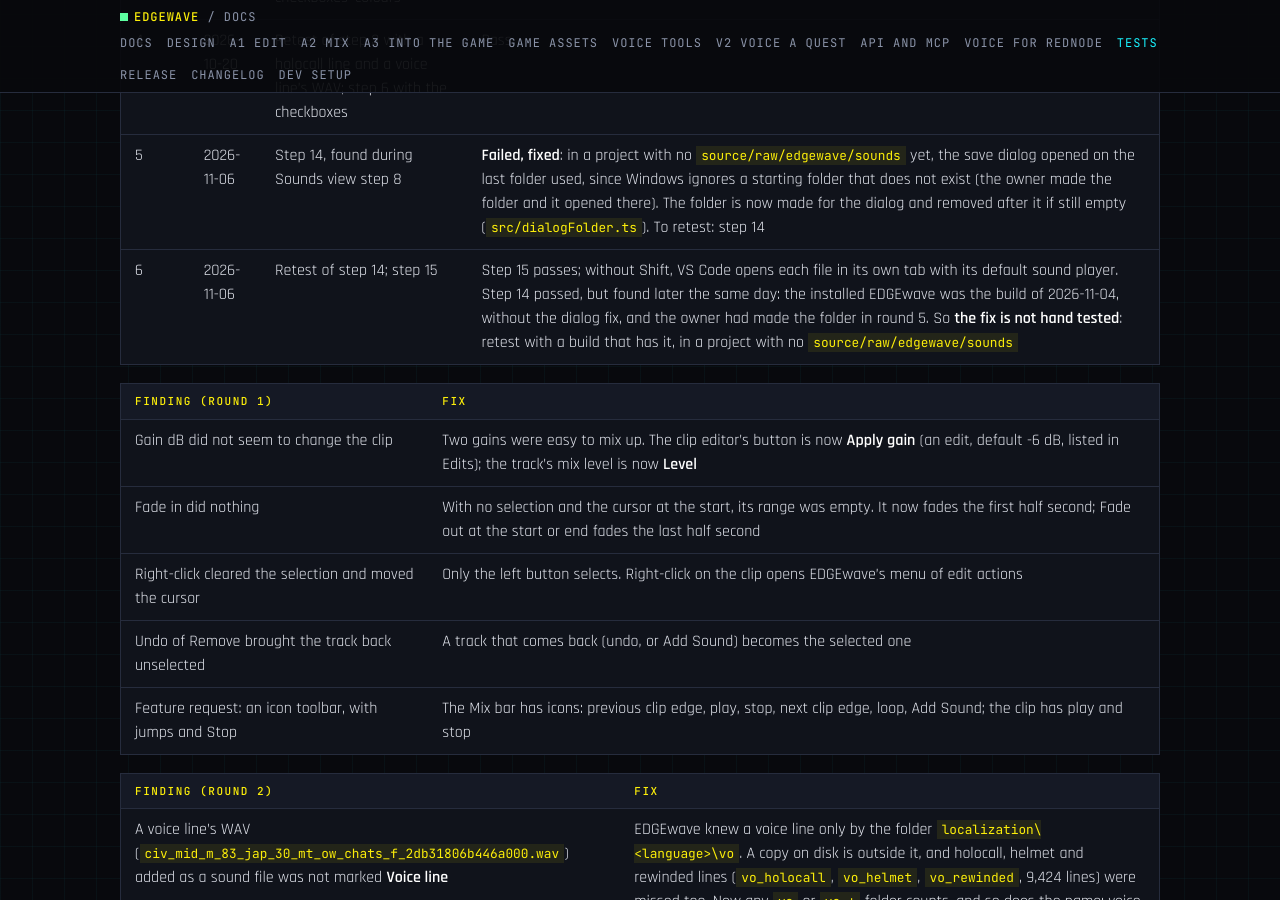
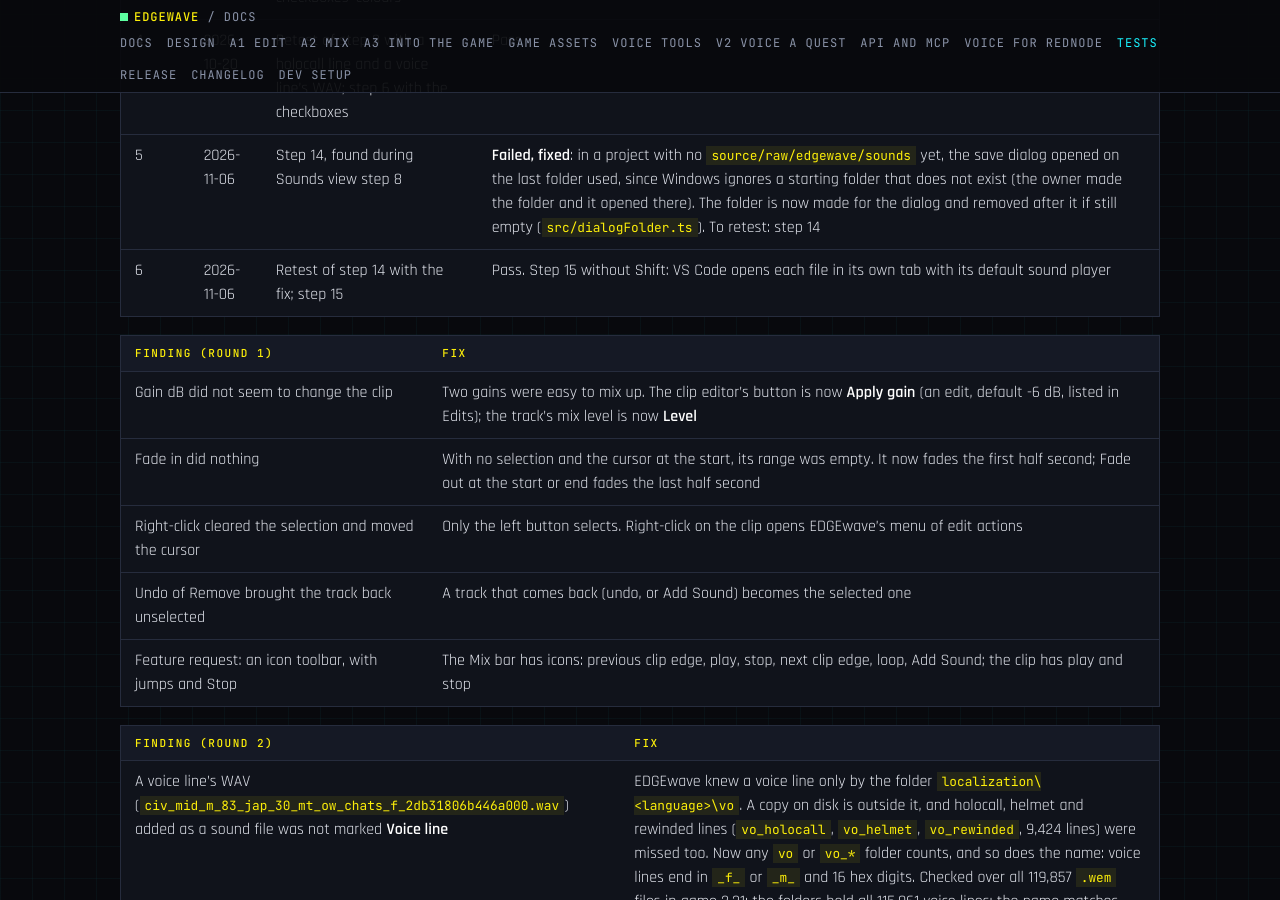
Before and after one commit to Edgemodders/EDGEwave, a Jekyll site: the page built from docs/testing.md, in a window 1280 px wide and 900 px high, scrolled down 10994 px. Built offline with Jekyll 4.4.1, drawn with Linux system fonts in a browser that asks for light colours; our own code applies the rules of GitHub Pages for plain Markdown files; some of the changed text lies outside the part shown.

Commit message:
Testing: the owner tests in the F5 host, so the save dialog fix was tested after all
Co-Authored-By: Claude Opus 5.5 <noreply@anthropic.com>

```diff
--- a/docs/testing.md
+++ b/docs/testing.md
@@ -16,7 +16,7 @@ Last updated 2026-10-24.
 | [Spike: decoding and encoding in the webview](#spike-decoding-and-encoding-in-vs-codes-webview) | By script, with game sounds | A1 | 2026-10-15 | Done |
 | [Spike: WAV to `.wem` with Wwise](#spike-wav-to-wem-with-wwise) | By script, with Wwise 2023.1.14 | V2 | 2026-10-23 | Done; in the game not yet |
 | [A1 Edit hand test](#a1-edit) | By hand, F5 | A1 | 2026-10-16 | Pass, after four rounds |
-| [A2 Mix hand test](#a2-mix) | By hand, F5 | A2 | 2026-11-06 | Pass, after six rounds, with steps 14 and 15; the save dialog fix to retest |
+| [A2 Mix hand test](#a2-mix) | By hand, F5 | A2 | 2026-11-06 | Pass, after six rounds, with steps 14 and 15 |
 | [A3 Into the game hand test](#a3-into-the-game) | By hand, F5 and in the game | A3 | 2026-11-06 | Pass, after four rounds, with steps 9, 12 and step 11's first part; step 10 and step 11 in the game to test |
 | [V1 Voice tools hand test](#v1-voice-tools) | By hand, with an ElevenLabs key (spends credits) | V1 | 2026-11-06 | Pass, after two rounds, with step 11 |
 | [Game Assets hand test](#game-assets) | By hand, F5, with the game | Game Assets | 2026-11-06 | Pass, first round |
@@ -198,7 +198,7 @@ What is built: [A2 Mix](a2-mix.html). **Passed 2026-10-20**, after four rounds.
 | 3 | 2026-10-20 | 12 (the splitter) and 13 (moving lanes), new at the owner's request; the checkboxes' colours | Pass: "It all works great". Found in the round and fixed: the checkboxes were the browser's white box (now the theme's), and a lane moved by a grip, now by dragging the lane itself |
 | 4 | 2026-10-20 | Retest of step 3 with a holocall line and a voice line's WAV; step 6 with the checkboxes | Pass |
 | 5 | 2026-11-06 | Step 14, found during Sounds view step 8 | **Failed, fixed**: in a project with no `source/raw/edgewave/sounds` yet, the save dialog opened on the last folder used, since Windows ignores a starting folder that does not exist (the owner made the folder and it opened there). The folder is now made for the dialog and removed after it if still empty (`src/dialogFolder.ts`). To retest: step 14 |
-| 6 | 2026-11-06 | Retest of step 14; step 15 | Step 15 passes; without Shift, VS Code opens each file in its own tab with its default sound player. Step 14 passed, but found later the same day: the installed EDGEwave was the build of 2026-11-04, without the dialog fix, and the owner had made the folder in round 5. So **the fix is not hand tested**: retest with a build that has it, in a project with no `source/raw/edgewave/sounds` |
+| 6 | 2026-11-06 | Retest of step 14 with the fix; step 15 | Pass. Step 15 without Shift: VS Code opens each file in its own tab with its default sound player |
 
 | Finding (round 1) | Fix |
 |---|---|
@@ -345,7 +345,7 @@ What is built: [V2 Voice a quest](voice-lines.html) and [API and MCP](api.html).
 
 | Round | Date | What | Result |
 |---|---|---|---|
-| 1 | 2026-11-06 | Steps 1 to 9, 11 and 12, on the installed build of 2026-11-04 | All pass. Steps 1 to 3 with a scene where only V speaks (so no other speaker's voice). Step 11's finding, fixed: an open panel did not show an assistant's new takes until it was closed and opened again, since `voice_lines` runs in the MCP server's process; the panel now watches `voice.json`, and a row flashes when its take changes. To retest. Step 4 passes: `eleven_v3` follows the tags; `eleven_multilingual_v2` speaks plainly, the tags not read out. Finding, fixed: **Regenerate** showed nothing in the panel while it worked or when it finished (only Output › EDGEwave did), since the panel heard of a line only after it was voiced and a voiced line's chip stays "voiced". The row now shows **voicing…** and what made the take and when. To retest in the next build |
+| 1 | 2026-11-06 | Steps 1 to 9, 11 and 12, in the F5 host | All pass. Steps 1 to 3 with a scene where only V speaks (so no other speaker's voice). Step 11's finding, fixed: an open panel did not show an assistant's new takes until it was closed and opened again, since `voice_lines` runs in the MCP server's process; the panel now watches `voice.json`, and a row flashes when its take changes. To retest. Step 4 passes: `eleven_v3` follows the tags; `eleven_multilingual_v2` speaks plainly, the tags not read out. Finding, fixed: **Regenerate** showed nothing in the panel while it worked or when it finished (only Output › EDGEwave did), since the panel heard of a line only after it was voiced and a voiced line's chip stays "voiced". The row now shows **voicing…** and what made the take and when. To retest in the next build |
 
 **Watch for (2026-11-06, not reproduced): a line's voice ids changing by themselves.** While testing step 4, all four `voice: id:` values in a quest changed between 16:54 and 17:03:59 (`dyzo kjja cgfg gqnq` to `v3bz ofyy vjeq l5c9`), in the same save as an edit to one line's Say. A take is kept by its line's id, so all four lines went back to no take in EDGEquest, and an open Voice Lines panel showed eight rows: its old lines and the new ones. The takes were still on disk under the old ids. Ruled out: Generate All (it writes only the WAVs and `voice.json`), and EDGEquest's say edit, id step and make's id step run in that order on a copy of the file (the ids stayed; EDGEquest's source, outside VS Code). Not explained: EDGEquest writes a new id only where a line has none, so something removed the ids first. Repeating the steps by hand did not change them. If it happens again: note the last action before it, and read the `id:` lines in **Open YAML** and VS Code's Timeline for the file. Put the old ids back to reconnect the takes.
 
```
Also changed, not shown: CLAUDE.md (+2 -2 lines).
